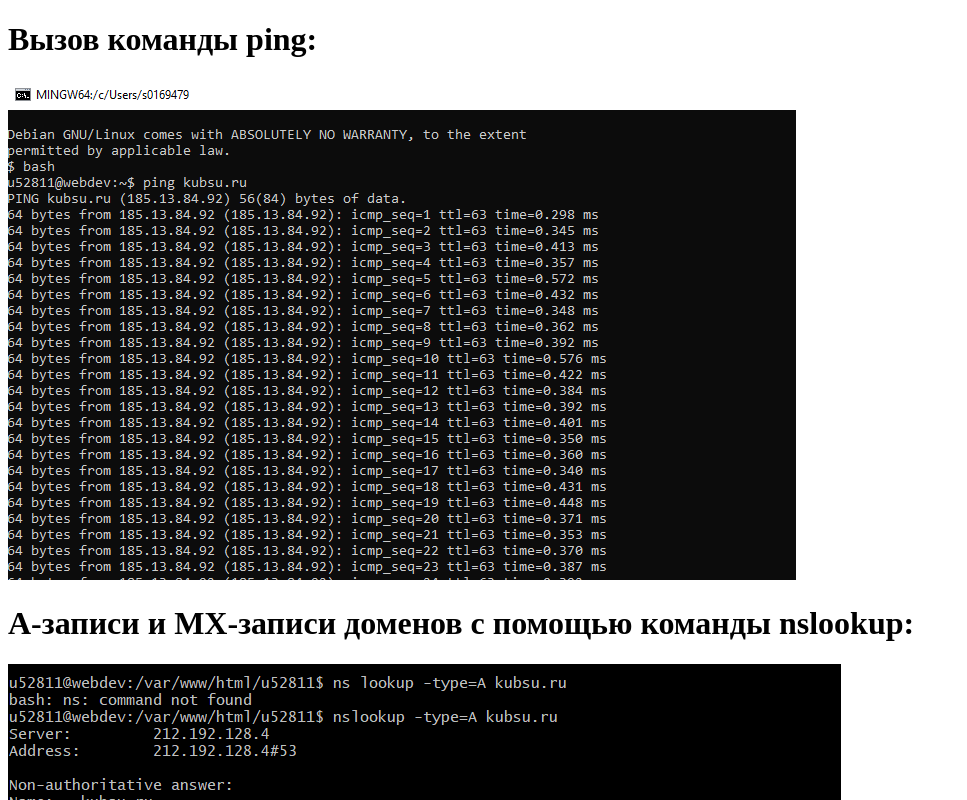
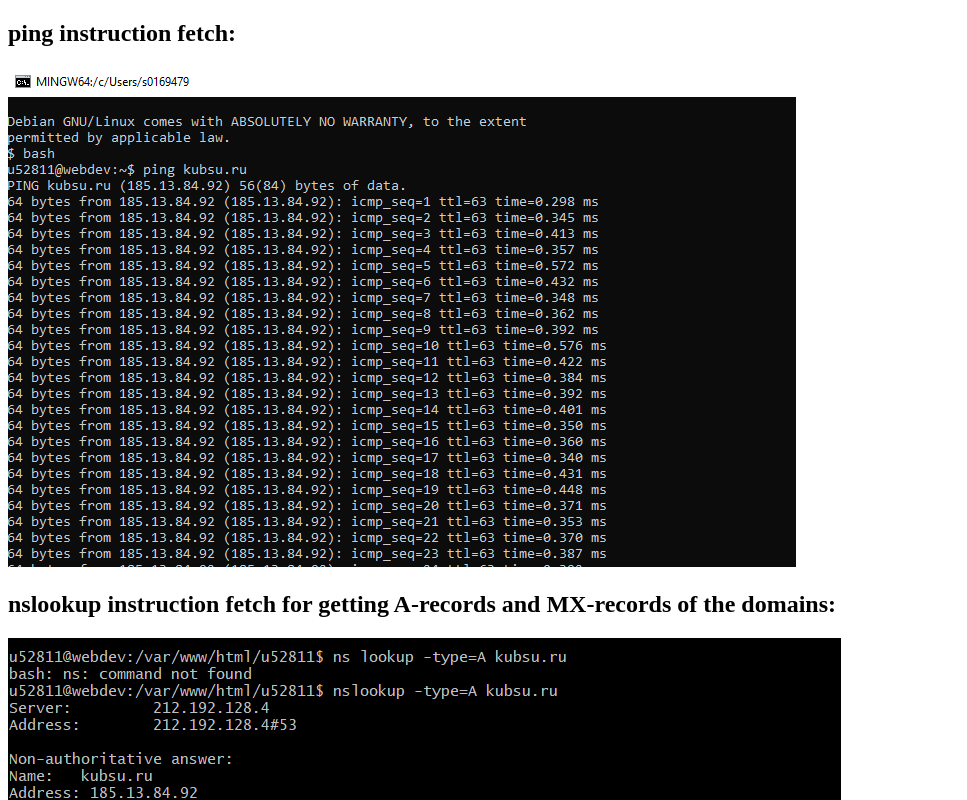
Before and after one commit to anmuhina/backend, a plain HTML site: page index.html in a window 1280 px wide. Shown: the top 800 px of the page, without its empty margins (0-967 px from the left). Drawn offline with Linux system fonts and the light colour scheme.

Commit message:
Update index.html

```diff
--- a/index.html
+++ b/index.html
@@ -2,9 +2,9 @@
 <html lang="ru">
 <head><title>Задание 1</title></head>
 <body>
-  <h1>Вызов команды ping:</h1>
+  <h2>ping instruction fetch:</h1>
   <img src="screen.png">
-  <h1>A-записи и MX-записи доменов c помощью команды nslookup:</h1>
+  <h2>nslookup instruction fetch for getting A-records and MX-records of the domains:</h1>
   <img src="screen nslookup.png">
 </body>
 </html>
```
